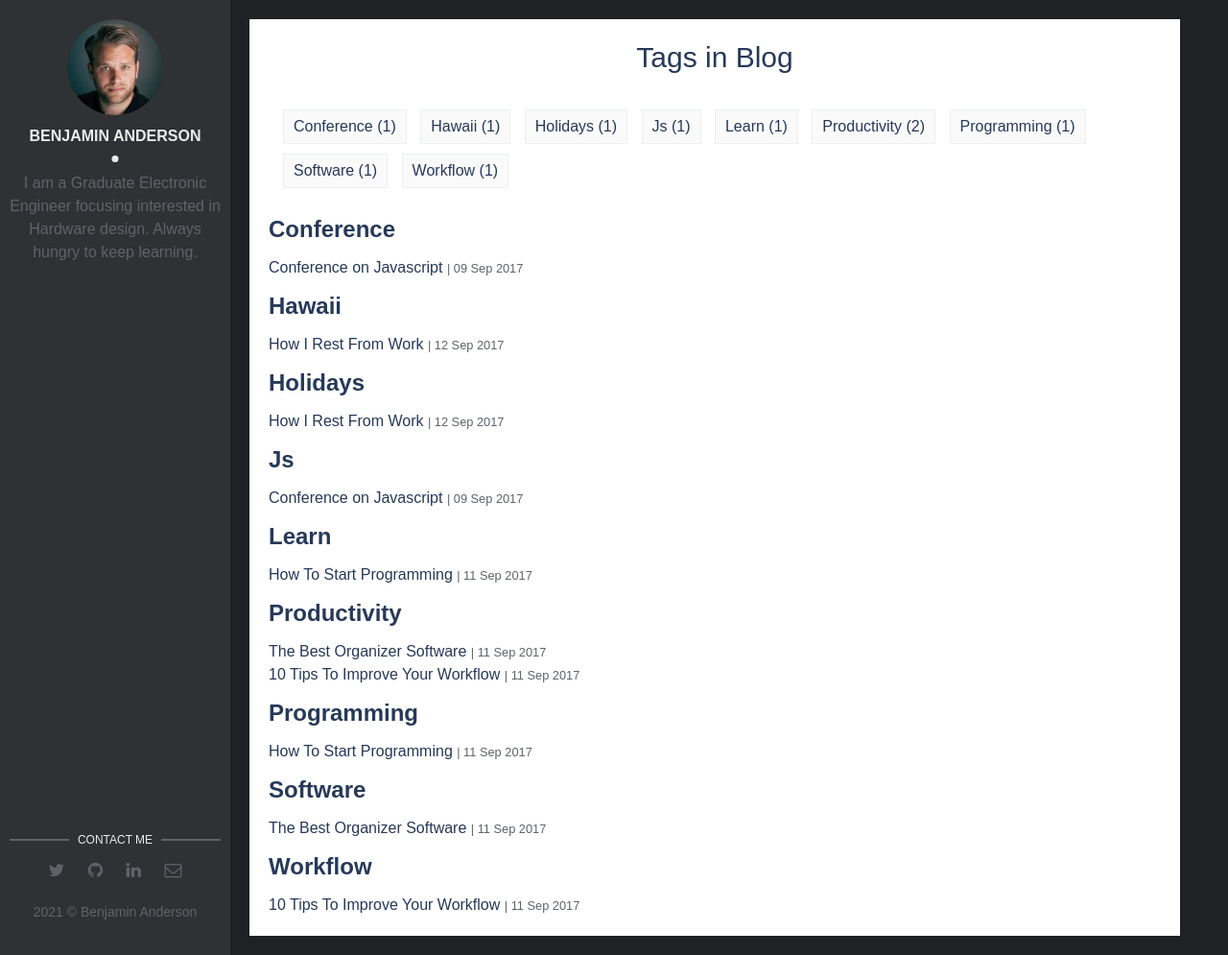
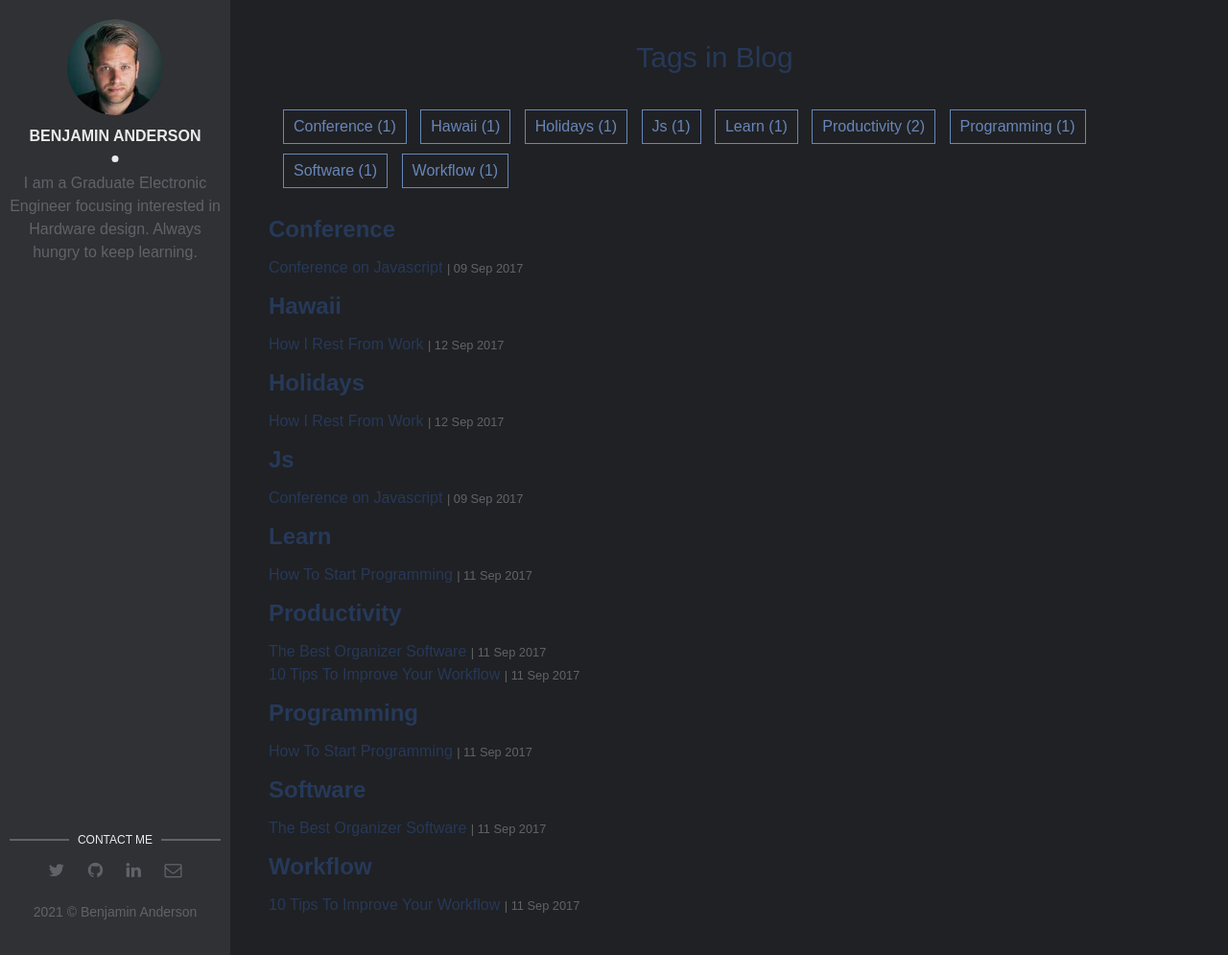
Before and after one commit to BenjaminJAnderson/Website, a Jekyll site: the page built from tags.html, in a window 1280 px wide and 995 px high. Shown: the whole window at 96% size. Built offline with Jekyll 4.4.1, drawn with Linux system fonts in a browser that asks for light colours.

Commit message:
Changed colours to dark theme mobil/tablet devices

```diff
--- a/assets/css/main.css
+++ b/assets/css/main.css
@@ -1309,7 +1309,7 @@
 /* - - - - - - - - - - Tag Styles - - - - - - - - - - */
 .blog-tags {
   width: 100%;
-  background-color: #ffffff;
+  background-color: #202124;
   padding: 0 20px 20px;
 }
 
@@ -1338,18 +1338,18 @@
 
 .tags li a {
   text-decoration: none;
-  color: #263959;
+  color: #6786b9;
   display: inline-block;
   padding: 5px 10px;
-  border: 1px solid #ecf0f1;
-  background-color: #fafafa;
+  border: 1px solid #6786b9;
+  background-color: #202124;
   -webkit-transition: all .3s;
   -o-transition: all .3s;
   transition: all .3s;
 }
 
 .tags li a:hover {
-  background-color: #ecf0f1;
+  background-color: #24272d;
 }
 
 .tag-list span a {
@@ -1408,7 +1408,7 @@
             justify-content: space-between;
     width: 100%;
     padding: 10px;
-    background-color: #ffffff;
+    background-color: #303134;
     -webkit-box-shadow: 0 1px 1px 0 rgba(31, 35, 46, 0.15);
             box-shadow: 0 1px 1px 0 rgba(31, 35, 46, 0.15);
   }
```
